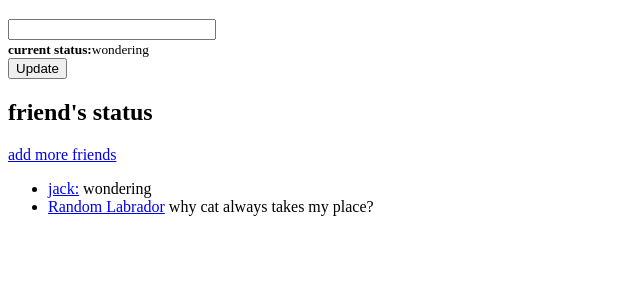
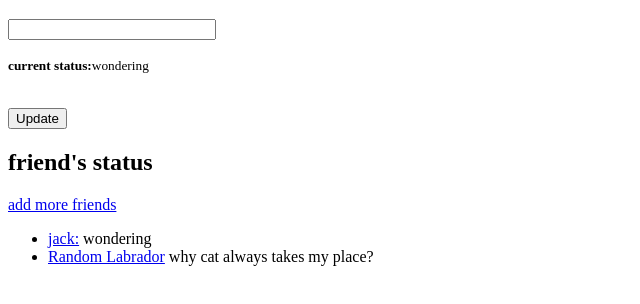
Before and after one commit to VDromaretska/early-twitter, a website: page index.html in a window 1280 px wide. Shown: the part 146-450 px from the top of the page, without its empty margins (0-640 px from the left). Drawn offline with Linux system fonts and the light colour scheme.

Commit message:
Added paragraph

```diff
--- a/index.html
+++ b/index.html
@@ -15,8 +15,11 @@
     <main>
       <userstatus>
         <h1>Whats your status?</h1>
-        <input type="text" style="width: 200px" /><br>
-        <small><b>current status:</b>wondering</small><br>
+        <input type="text" style="width: 200px" /><br />
+        <p>
+          <small><b>current status:</b>wondering</small>
+        </p>
+        <br />
         <button>Update</button>
       </userstatus>
       <friendsstatus>
```
